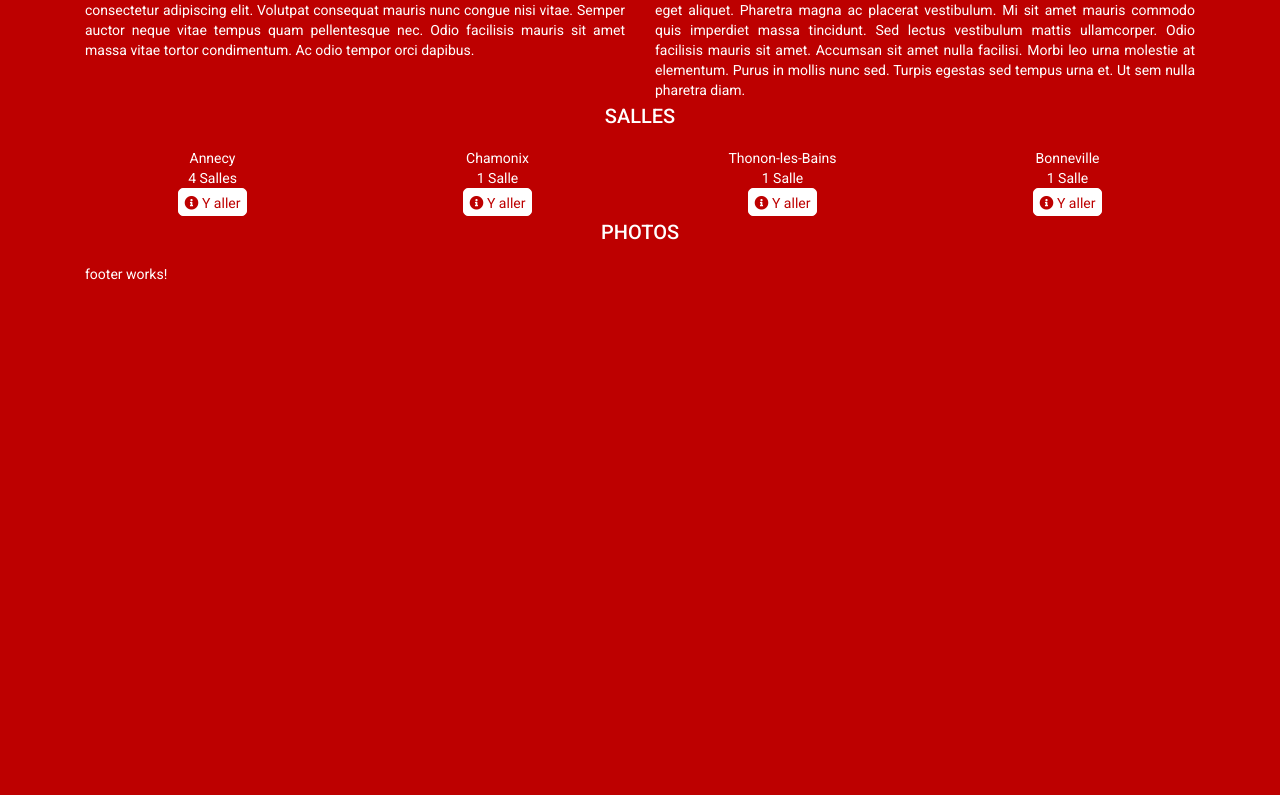
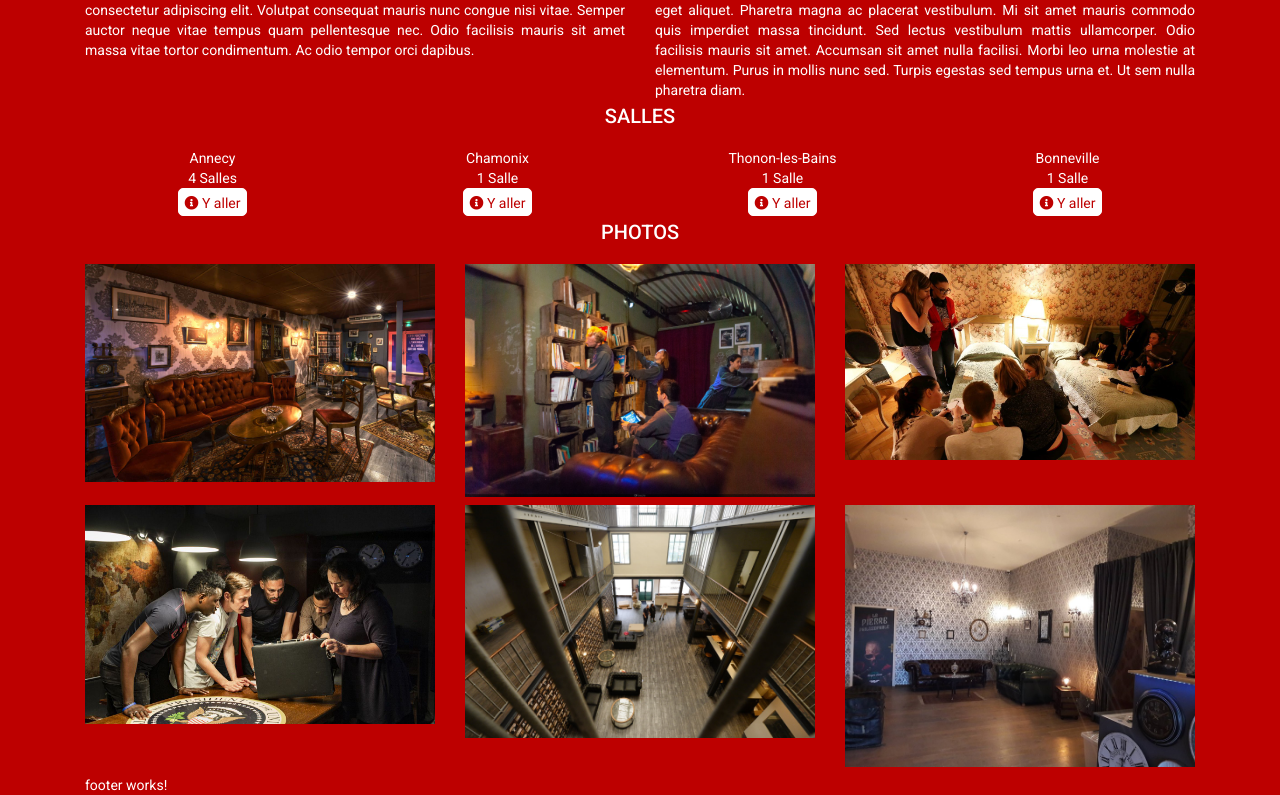
Before and after one commit to ClemDuss/PPE4_Site_Vitrine_Escape_Game, an Angular app: page / in a window 1280 px wide. Shown: the part 611-1406 px from the top of the page. Before the commit the page ends 895 px from the top, so only its background shows below. Built offline with nearby package versions, Linux system fonts and the light colour scheme.

Commit message:
pictures done

```diff
--- a/src/app/view/home/pictures/pictures.component.html
+++ b/src/app/view/home/pictures/pictures.component.html
@@ -1 +1,6 @@
 <h2 class="text-center text-uppercase">{{ title }}</h2>
+<div class="row">
+    <div class="col-md-4 col-sm-12 text-center mb-2" *ngFor="let pic of pictures">
+        <img [src]="picsFolder + pic" width="100%">
+    </div>
+</div>
--- a/src/app/view/home/pictures/pictures.component.ts
+++ b/src/app/view/home/pictures/pictures.component.ts
@@ -1,4 +1,15 @@
 import { Component, OnInit } from '@angular/core';
+
+const picturesFolder: string = './../../../../assets/images/pictures/UserPics/';
+
+const pics: string[] = [
+  'eg1.jpg',
+  'eg2.jpg',
+  'eg3.jpg',
+  'eg4.jpg',
+  'eg5.jpg',
+  'eg6.jpg'
+]
 
 @Component({
   selector: 'app-pictures',
@@ -8,6 +19,9 @@ import { Component, OnInit } from '@angular/core';
 export class PicturesComponent implements OnInit {
   public title: string = 'Photos';
 
+  public picsFolder: string = picturesFolder;
+  public pictures: string[] = pics;
+
   constructor() { }
 
   ngOnInit(): void {
```
Also changed, not shown: 1 other file (tests, documents, lock files or other folders).
